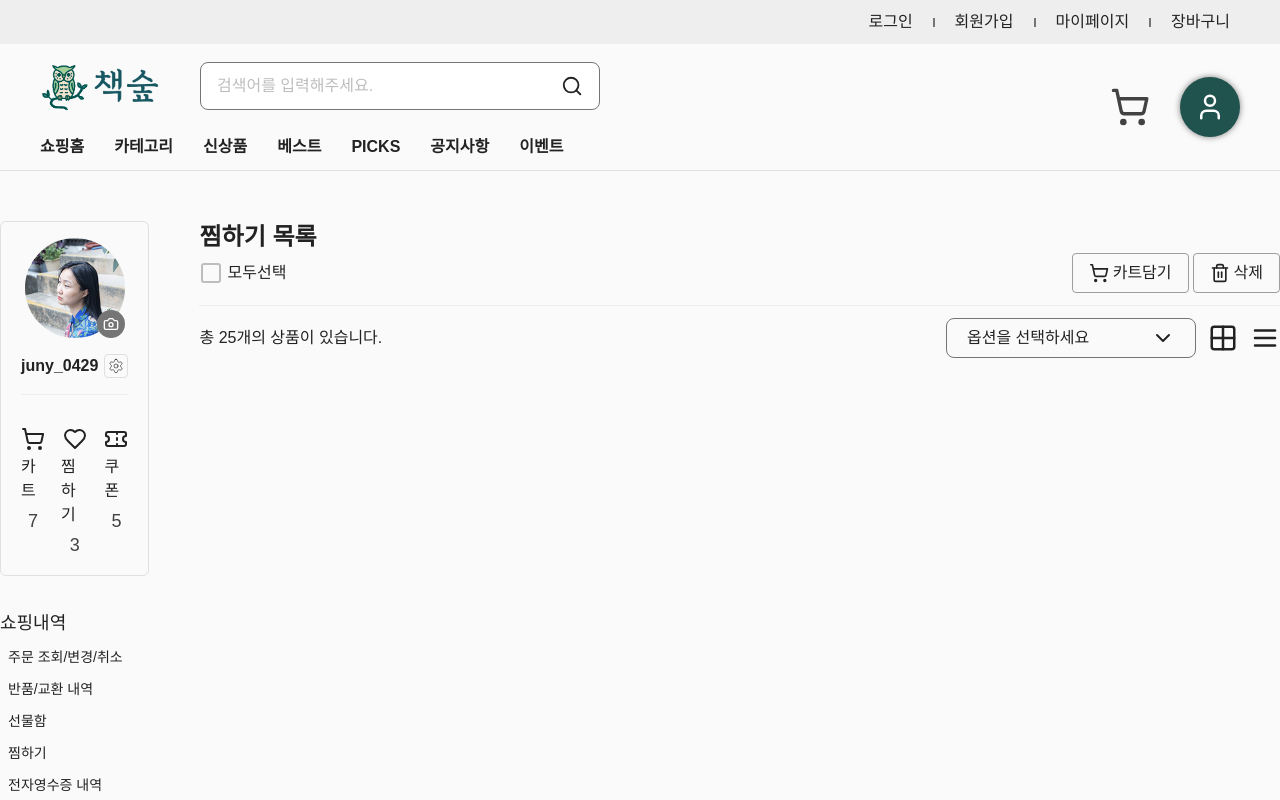
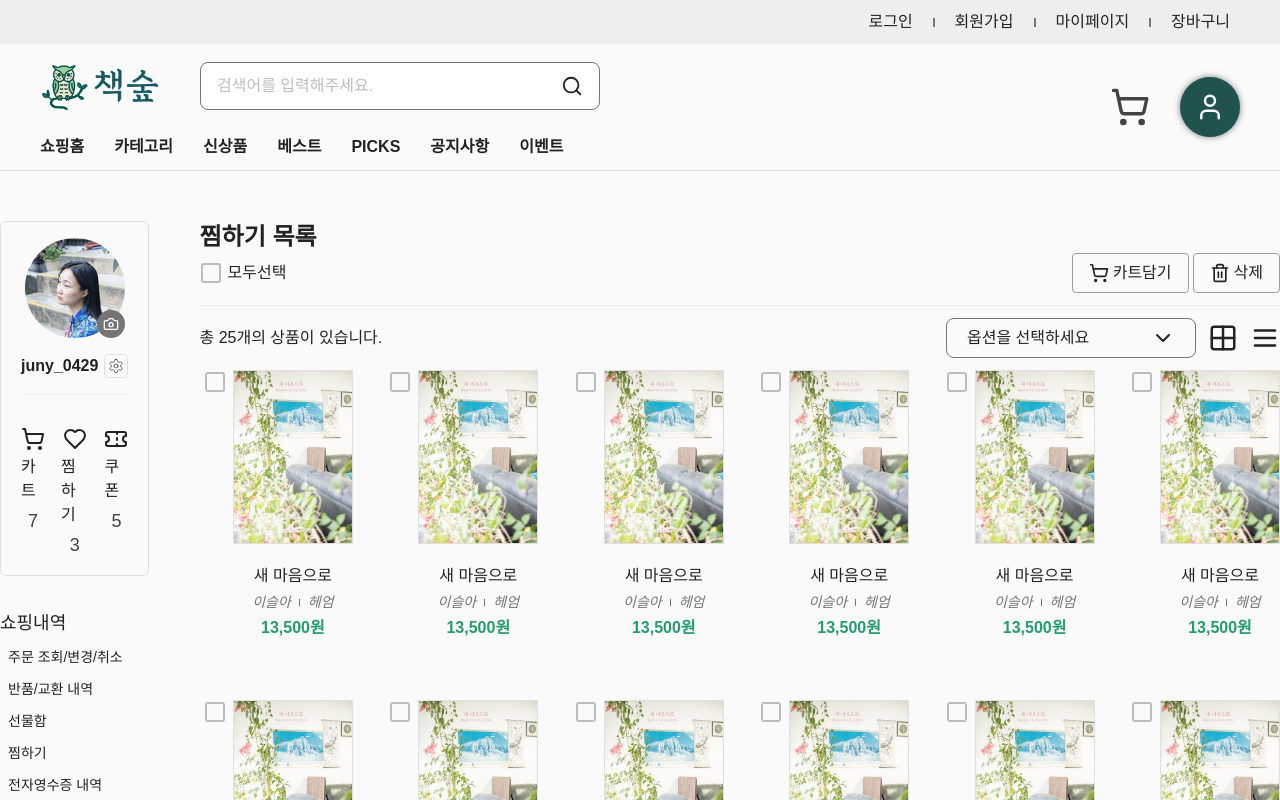
Before and after one commit to juny-0429/book-forest, a Next.js app: page /shop/wishlist in a window 1280 px wide. Shown: the top 800 px of the page. Built offline with nearby package versions, Linux system fonts and the light colour scheme.

Commit message:
feat:메타 태그 추가

```diff
--- a/src/app/(main)/shop/wishlist/page.tsx
+++ b/src/app/(main)/shop/wishlist/page.tsx
@@ -6,13 +6,34 @@ import CheckBox from 'src/components/CheckBox/CheckBox';
 import Select from 'src/components/Select/Select';
 import LucideIcons from 'src/theme/lucideIcon';
 import { SelectOption } from 'src/types/select.types';
+import Image from 'next/image';
+import SampleBookImg from '@/assets/images/books/새마음으로.jpg';
+import Link from 'next/link';
+import { calculateDiscountedPrice } from 'src/utils/priceUtils';
+import type { Metadata } from 'next';
 
+export const metadata: Metadata = {
+  title: '찜한 도서 - 책숲',
+  description: '책숲에서 찜한 도서를 확인하세요. 관심 있는 도서를 저장하고, 쉽게 찾아볼 수 있습니다.',
+};
+
+// todo: 인피니티 스크롤 적용하기
 export default function wishlist() {
   const options: SelectOption[] = [
     { value: 'option1', label: '찜하기 추가순' },
     { value: 'option2', label: '제목순' },
     { value: 'option3', label: '출판일순' },
   ];
+
+  const mockWishList = Array.from({ length: 40 }, (_, index) => ({
+    id: `${index + 1}`,
+    title: '새 마음으로',
+    author: '이슬아',
+    publisher: '헤엄',
+    price: 15000,
+    discount: 10,
+    bookImage: SampleBookImg,
+  }));
 
   return (
     <div className='w-full'>
@@ -49,6 +70,35 @@ export default function wishlist() {
             </button>
           </div>
         </div>
+
+        {/* 찜하기 리스트 */}
+        <ul className='grid grid-cols-6 gap-x-8 gap-y-[60px]'>
+          {mockWishList &&
+            mockWishList.map((book, index) => (
+              <li className='flex justify-end'>
+                <article className='relative flex flex-col gap-5 w-fit'>
+                  <div className='absolute top-0 left-[-30px]'>
+                    <CheckBox />
+                  </div>
+                  <Link href='#'>
+                    <Image src={book.bookImage} width={120} alt={`${book.title} 표지`} className='book-item' />
+                  </Link>
+
+                  <div className='flex flex-col items-center gap-1'>
+                    <p className='text-body-16m text-ui-text-title'>{book.title}</p>
+
+                    <address className='flex justify-center items-center gap-2'>
+                      <cite className='text-body-14m text-ui-text-description'>{book.author}</cite>
+                      <hr className='w-[1px] h-2 bg-gray-600' />
+                      <span className='text-body-14m text-ui-text-description'>{book.publisher}</span>
+                    </address>
+
+                    <p className='text-body-16b text-ui-cta'>{calculateDiscountedPrice(book.price, book.discount).toLocaleString()}원</p>
+                  </div>
+                </article>
+              </li>
+            ))}
+        </ul>
       </div>
     </div>
   );
--- /dev/null
+++ b/src/utils/priceUtils.ts
@@ -0,0 +1,14 @@
+/**
+ * 상품 가격과 할인율을 받아 최종 할인된 가격을 계산하는 함수
+ * @param originalPrice 원래 가격 (정가)
+ * @param discountRate 할인율 (예: 10, 20, 30 등)
+ * @returns 할인 적용된 최종 가격 (반올림 적용)
+ */
+export function calculateDiscountedPrice(originalPrice: number, discountRate: number): number {
+  if (discountRate < 0 || discountRate > 100) {
+    throw new Error('할인율은 0에서 100 사이여야 합니다.');
+  }
+
+  const discountedPrice = originalPrice * (1 - discountRate / 100);
+  return Math.round(discountedPrice); // 반올림하여 정수 반환
+}
```
